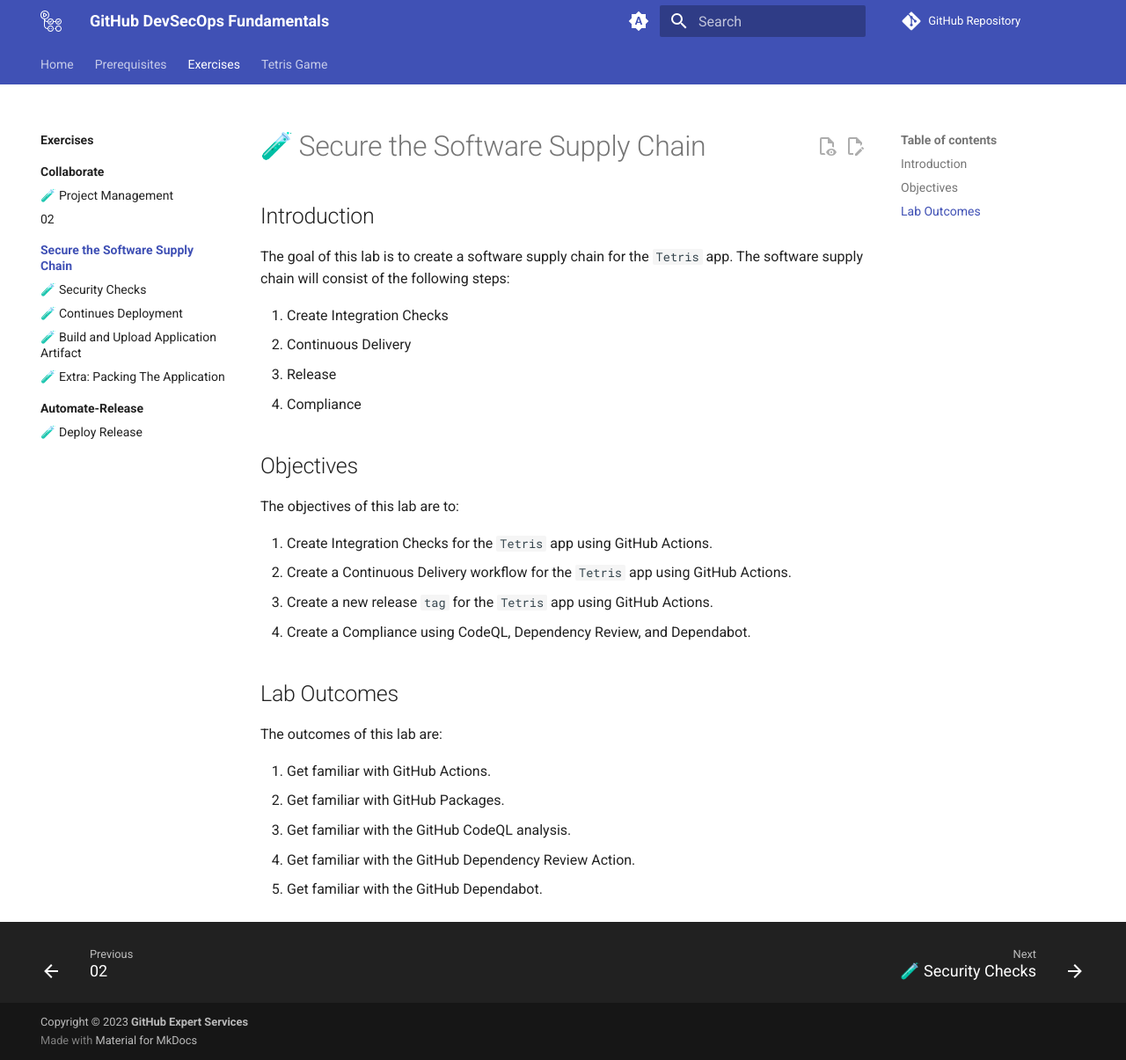
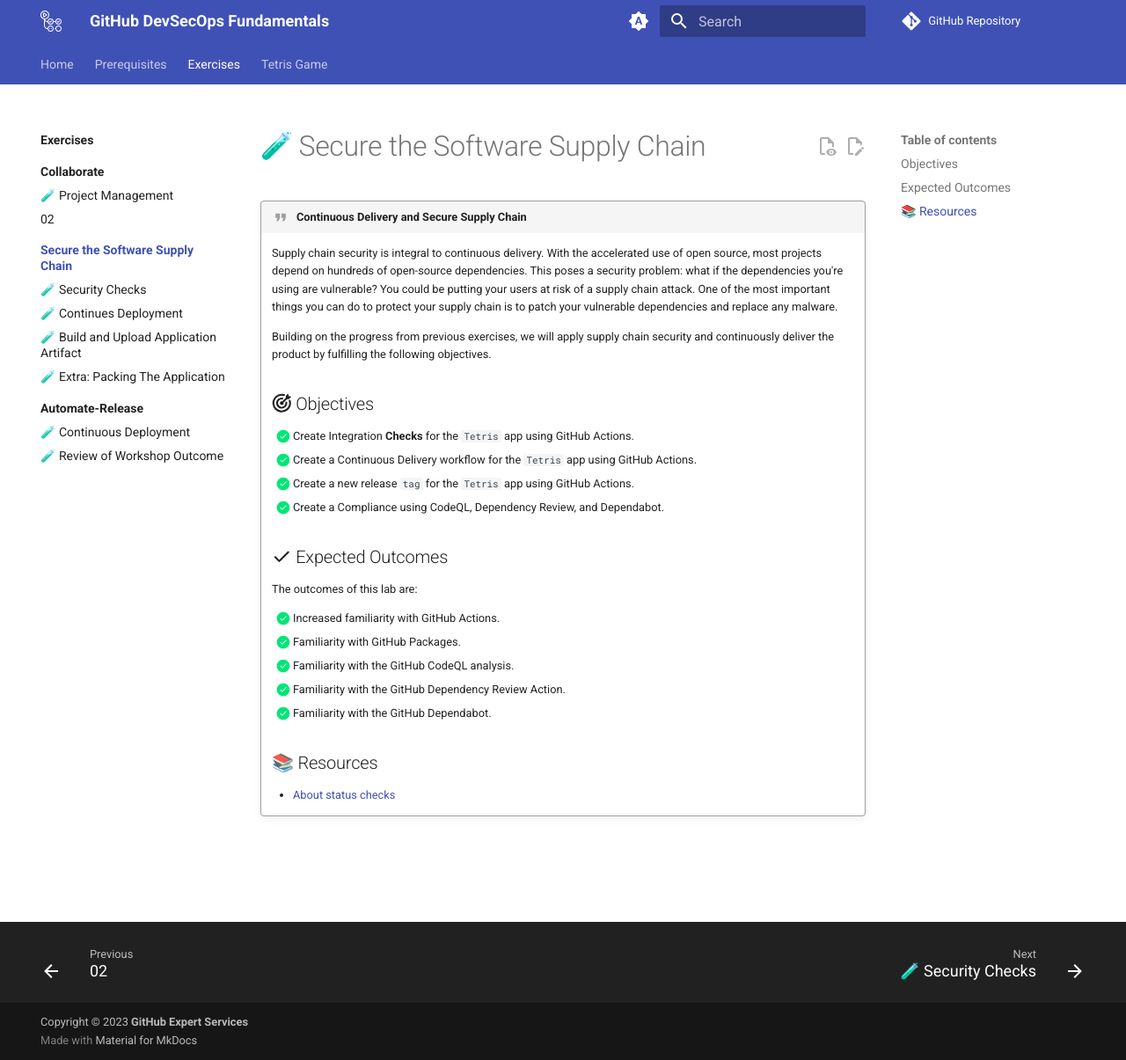
Before and after one commit to githubuniverseworkshops/github-devsecops-fundamentals, an MkDocs documentation site: the page built from docs/exercises/02.secure.the.software.supply.chain/index.md, in a window 1280 px wide and 1205 px high. Shown: the whole window at 88% size. Built offline with MkDocs 1.6.1 and Material for MkDocs 9.7.7, drawn with Linux system fonts in a browser that asks for light colours; emoji names are drawn with the system emoji font; comment, search, counter and statistics services are not loaded.

Commit message:
Improve uniformity

```diff
--- a/docs/exercises/02.secure.the.software.supply.chain/index.md
+++ b/docs/exercises/02.secure.the.software.supply.chain/index.md
@@ -1,29 +1,28 @@
 # :test_tube: Secure the Software Supply Chain
 
-## Introduction
+!!! quote "Continuous Delivery and Secure Supply Chain"
 
-The goal of this lab is to create a software supply chain for the `Tetris` app. The software supply chain will consist of the following steps:
+    Supply chain security is integral to continuous delivery. With the accelerated use of open source, most projects depend on hundreds of open-source dependencies. This poses a security problem: what if the dependencies you're using are vulnerable? You could be putting your users at risk of a supply chain attack. One of the most important things you can do to protect your supply chain is to patch your vulnerable dependencies and replace any malware.
 
-1. Create Integration Checks
-2. Continuous Delivery
-3. Release
-4. Compliance
+    Building on the progress from previous exercises, we will apply supply chain security and continuously deliver the product by fulfilling the following objectives.
 
-## Objectives
+    ## :octicons-goal-16: Objectives
 
-The objectives of this lab are to:
+    - [x] Create Integration **Checks** for the `Tetris` app using GitHub Actions.
+    - [x] Create a Continuous Delivery workflow for the `Tetris` app using GitHub Actions.
+    - [x] Create a new release `tag` for the `Tetris` app using GitHub Actions.
+    - [x] Create a Compliance using CodeQL, Dependency Review, and Dependabot.
 
-1. Create Integration Checks for the `Tetris` app using GitHub Actions.
-2. Create a Continuous Delivery workflow for the `Tetris` app using GitHub Actions.
-3. Create a new release `tag` for the `Tetris` app using GitHub Actions.
-4. Create a Compliance using CodeQL, Dependency Review, and Dependabot.
+    ## :octicons-check-16: Expected Outcomes
 
-## Lab Outcomes
+    The outcomes of this lab are:
 
-The outcomes of this lab are:
+    - [x] Increased familiarity with GitHub Actions.
+    - [x] Familiarity with GitHub Packages.
+    - [x] Familiarity with the GitHub CodeQL analysis.
+    - [x] Familiarity with the GitHub Dependency Review Action.
+    - [x] Familiarity with the GitHub Dependabot.
 
-1. Get familiar with GitHub Actions.
-2. Get familiar with GitHub Packages.
-3. Get familiar with the GitHub CodeQL analysis.
-4. Get familiar with the GitHub Dependency Review Action.
-5. Get familiar with the GitHub Dependabot.
+    ## 📚 Resources
+
+    - [About status checks](https://docs.github.com/en/pull-requests/collaborating-with-pull-requests/collaborating-on-repositories-with-code-quality-features/about-status-checks)
--- a/mkdocs.yml
+++ b/mkdocs.yml
@@ -167,5 +167,6 @@
           - exercises/02.secure.the.software.supply.chain/02-extra.md
       - Automate-Release:
           - exercises/03.automate.release/index.md
+          - exercises/03.automate.release/00.md
           - exercises/03.automate.release/01.md
   - Tetris Game: .tetris.game/index.html
```
Also changed, not shown: docs/exercises/01.collaborate/index.md (+2 -2 lines), docs/exercises/03.automate.release/00.md (added, +40 -0 lines), docs/exercises/03.automate.release/01.md (+7 -9 lines), docs/exercises/03.automate.release/index.md (+7 -42 lines).
